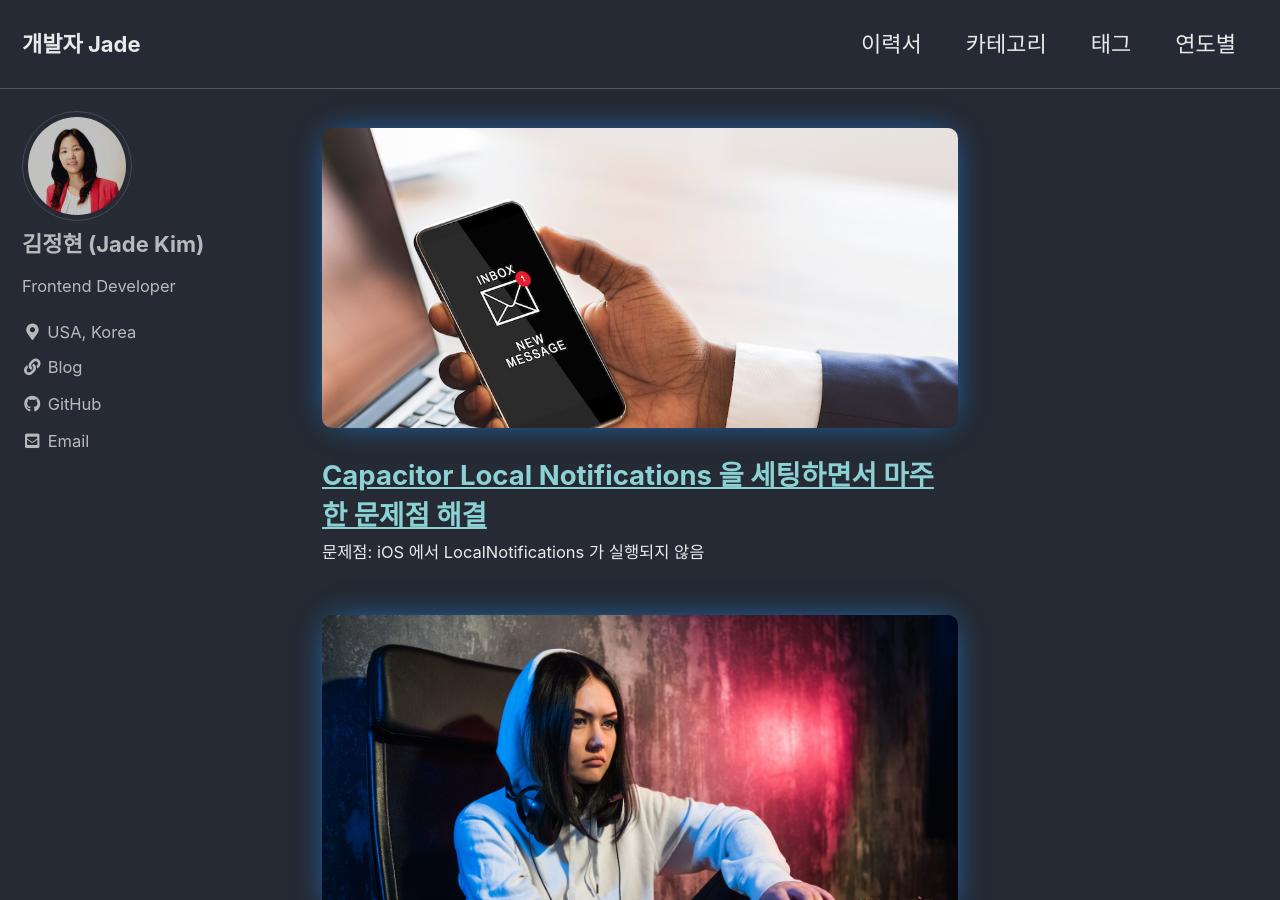
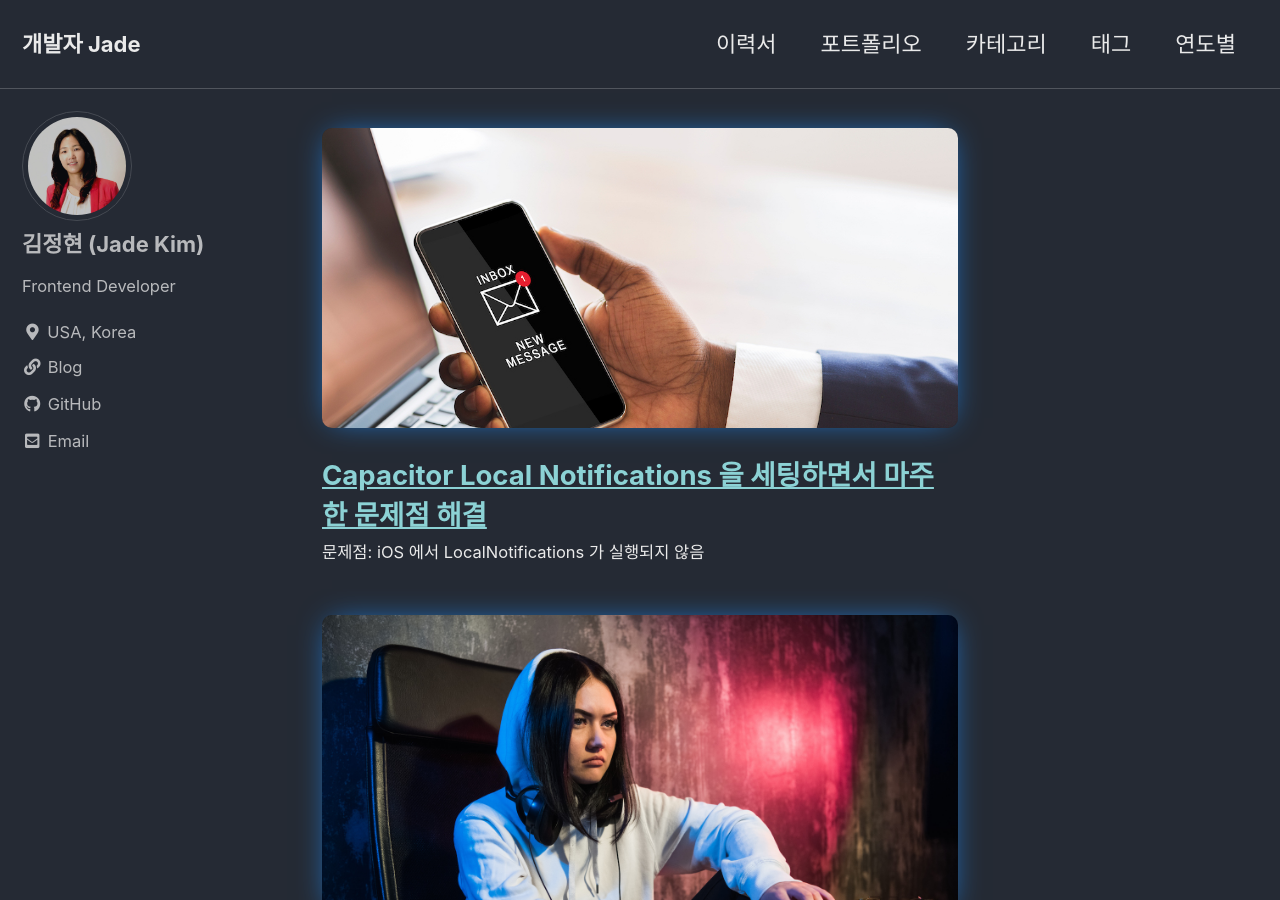
Before and after one commit to trevino-kim/github.io, a Jekyll site: the page built from index.html, in a window 1280 px wide and 900 px high. Built offline with Jekyll 4.4.1, drawn with Linux system fonts in a browser that asks for light colours; cached includes are drawn as plain includes; the list of posts is cut into pages by our own code.

Commit message:
Update navigation.yml

```diff
--- a/_data/navigation.yml
+++ b/_data/navigation.yml
@@ -4,6 +4,8 @@ main:
   #  url: https://mmistakes.github.io/minimal-mistakes/docs/quick-start-guide/
   - title: "이력서"
     url: https://jade-kim.github.io/about/
+  - title: "포트폴리오"
+    url: https://jade-kim.github.io/portfolio/
   - title: "카테고리"
     url: https://jade-kim.github.io/categories/
   - title: "태그"
```
